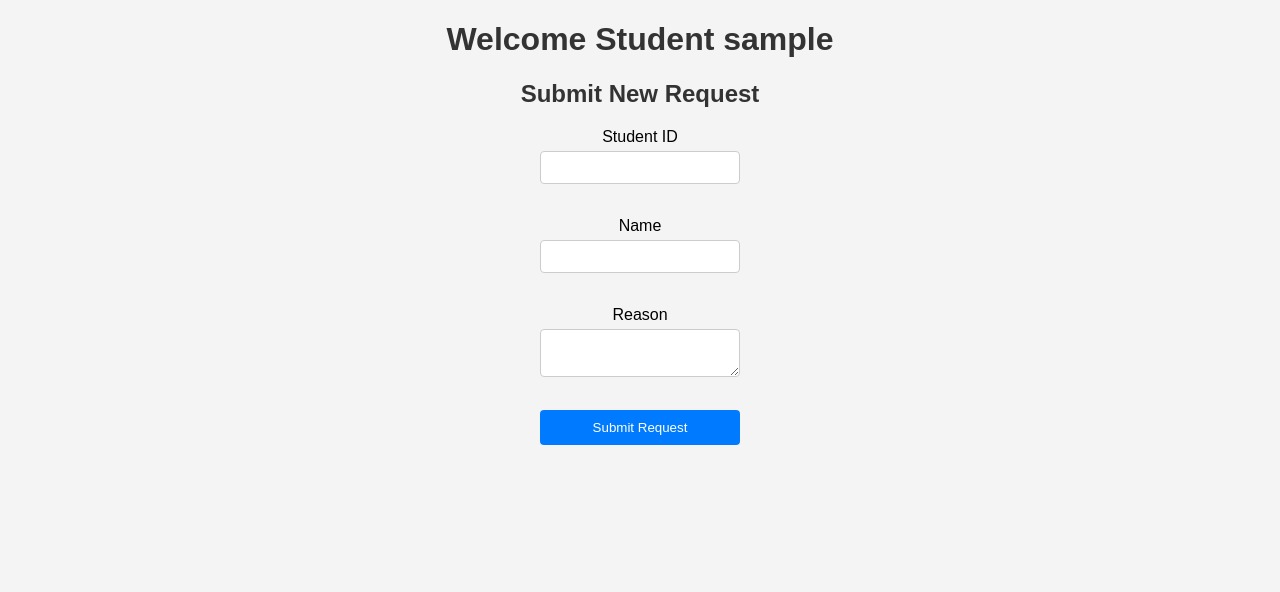
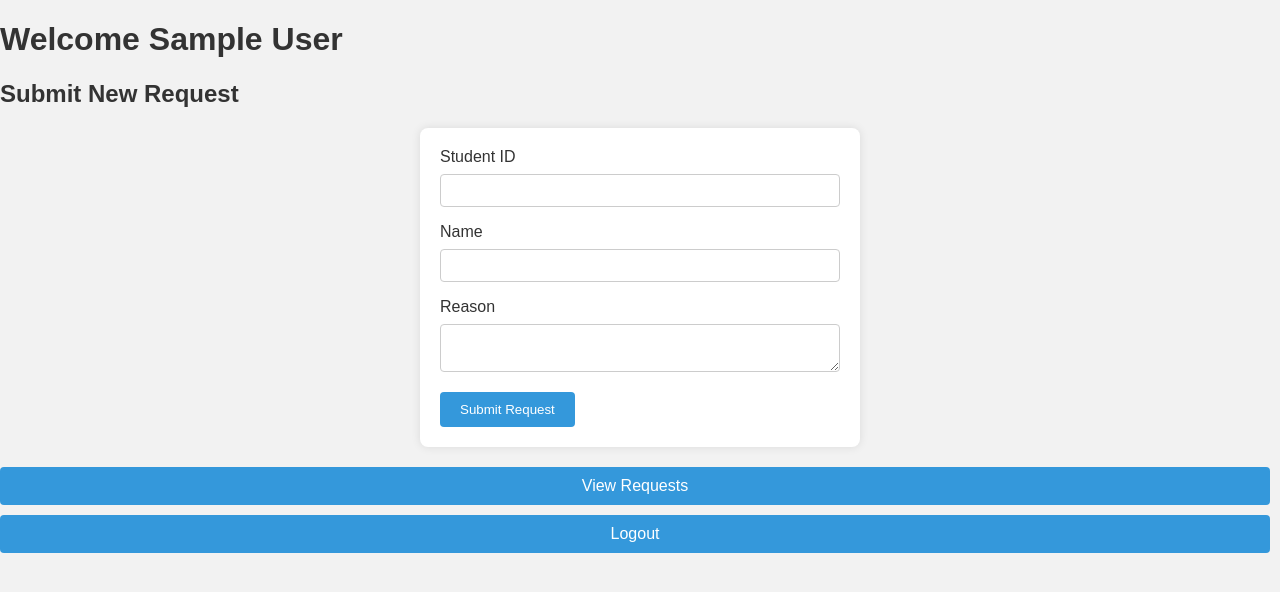
Before and after one commit to praneeth-pingali/AUgatepass, a Flask app: page /student in a window 1280 px wide. Shown: the top 592 px of the page. Run offline with Flask 2, Linux system fonts and the light colour scheme; the visitor is signed in with stand-in values (Sample User, id 1); some libraries are stand-ins or nearby versions.

Commit message:
logout logic

```diff
--- a/app.py
+++ b/app.py
@@ -55,15 +55,26 @@ def prioritize_text(text):
 
 @app.route('/', methods=['GET', 'POST'])
 def login():
+    if session.get("login_type"):
+        if (session["login_type"] == "student"):
+            return redirect(url_for('student'))
+        if (session["login_type"] == "faculty"):
+            return redirect(url_for('faculty'))
+        if (session["login_type"] == "security"):
+            return redirect(url_for('security'))
+
     if request.method == 'POST':
         username = request.form['username']
         password = request.form['password']
         login_type = request.form['login_type']
         session["username"] = request.form['username']
+        session["login_type"] = request.form['login_type']
 
         user_data = None
         if login_type == 'student':
             user_data = mongo.db.studentdata.find_one({'username': username, 'password': password})
+            user = mongo.db.students.find_one({'username': username})
+            session['name'] = user.get('name', '')
         elif login_type == 'faculty':
             user_data = mongo.db.facultydata.find_one({'username': username, 'password': password})
         elif login_type == 'security':
@@ -81,6 +92,11 @@ def login():
                 return redirect(url_for('view_requests'))
 
     return render_template('login.html')
+
+@app.route("/logout")
+def logout():
+    session["login_type"] = None
+    return redirect("/")
 
 @app.route('/register', methods=['GET', 'POST'])
 def register():
@@ -176,15 +192,13 @@ def visitors_log():
 
 @app.route('/view_requests', methods=['GET', 'POST'])
 def view_requests():
-    if request.method == 'POST':
-        student_id = request.form['student_id']
+
+        student_id = session['username']
         requests = list(mongo.db.requests.find({'student_id': student_id}))
 
         approved_requests = [req for req in requests if req['status'] == 'Approved']
 
         return render_template('view_requests.html', student_id=student_id, requests=requests, approved_requests=approved_requests)
-
-    return render_template('view_requests_form.html')
 
 @app.route('/generate_qr/<key>')
 def generate_qr(key):
--- a/static/style1.css
+++ b/static/style1.css
@@ -1,74 +1,73 @@
 body {
-    font-family: 'Arial', sans-serif;
-    background-color: #f4f4f4;
+  font-family: Arial, sans-serif;
+  background-color: #f2f2f2;
   margin: 0;
   padding: 0;
 }
 
 h1, h2 {
-    text-align: center;
   color: #333;
 }
 
-  .container {
+form {
   max-width: 400px;
-    margin: 50px auto;
+  margin: 20px auto;
   background-color: #fff;
   padding: 20px;
   border-radius: 8px;
   box-shadow: 0 0 10px rgba(0, 0, 0, 0.1);
 }
 
-  form {
-    display: flex;
-    flex-direction: column;
-    width: 100%; /* Take the full width of the container */
-    align-items: center; /* Center all elements horizontally */
+label {
+  display: block;
+  margin-bottom: 8px;
+  color: #333;
 }
 
-  label {
-    margin-bottom: 5px;
-  }
-
-  input,
-  textarea {
+input, textarea {
+  width: 100%;
   padding: 8px;
-    margin-bottom: 15px;
+  margin-bottom: 16px;
+  box-sizing: border-box;
   border: 1px solid #ccc;
   border-radius: 4px;
-    width: 200px; /* Set the width */
-    box-sizing: border-box;
 }
 
 button {
-    padding: 10px;
-    background-color: #007bff;
+  background-color: #3498db;
   color: #fff;
+  padding: 10px 20px;
   border: none;
   border-radius: 4px;
   cursor: pointer;
-    width: 200px; /* Set the width */
-    box-sizing: border-box;
 }
 
 button:hover {
-    background-color: #0056b3;
+  background-color: #2980b9;
 }
 
-  ul {
-    list-style: none;
-    padding: 0;
+.options-container {
+  text-align: center;
+  margin-top: 20px;
 }
 
-  li {
-    margin-bottom: 10px;
+.option-button {
+  background-color: #3498db;
+  color: #fff;
+  text-decoration: none;
+  padding: 10px 20px;
+  border-radius: 4px;
+  margin-right: 10px;
 }
 
-  a {
-    text-decoration: none;
-    color: #007bff;
+.option-button:hover {
+  background-color: #2980b9;
 }
 
-  a:hover {
-    text-decoration: underline;
+/* Center the button */
+.options-container a {
+  display: flex;
+  justify-content: center;
+  align-items: center;
+  margin-top: 10px; /* Adjust the margin-top as needed */
 }
--- a/templates/faculty.html
+++ b/templates/faculty.html
@@ -22,6 +22,10 @@
         {% endfor %}
     </form>
 
+    <div class="options-container">
+        <a class="option-button" href="{{ url_for('logout') }}">Logout</a>
+    </div>
+
     <script>
         document.addEventListener('DOMContentLoaded', function () {
             const buttons = document.querySelectorAll('[formaction="{{ url_for('faculty') }}"]');
--- a/templates/login.html
+++ b/templates/login.html
@@ -20,7 +20,6 @@
             <button type="submit" name="login_type" value="faculty">Faculty Login</button>
             <button type="submit" name="login_type" value="security">Security Login</button>
         </form>
-        <a href="{{ url_for('view_requests') }}" class="view-requests-link">View Requests</a>
     </div>
 </body>
 </html>
--- a/templates/security.html
+++ b/templates/security.html
@@ -15,6 +15,8 @@
         <a class="option-button" href="{{ url_for('security', action='entry') }}">Visitor Entry</a>
         <a class="option-button" href="{{ url_for('visitors_log') }}">Visitors Log View</a>
         <a class="option-button" href="https://augatepass.onrender.com/cam">Scan QR Code</a>
+
+        <a class="option-button" href="{{ url_for('logout') }}">Logout</a>
     </div>
 
     {% if request.args.get('action') == 'entry' %}
--- a/templates/student.html
+++ b/templates/student.html
@@ -8,7 +8,7 @@
     <link rel="stylesheet" href="{{ url_for('static', filename='style1.css') }}">
 </head>
 <body>
-    <h1>Welcome Student {{ session.username }}</h1>
+    <h1>Welcome {{ session.name }}</h1>
     <h2>Submit New Request</h2>
     <form action="{{ url_for('student') }}" method="post">
         <label for="student_id">Student ID</label>
@@ -19,5 +19,11 @@
         <textarea id="reason" name="reason" required></textarea><br>
         <button type="submit">Submit Request</button>
     </form>
+
+    <div class="options-container">
+
+        <a class="option-button" href="{{ url_for('view_requests') }}">View Requests</a>
+        <a class="option-button" href="{{ url_for('logout') }}">Logout</a>
+    </div>
 </body>
 </html>
```
Also changed, not shown: temp1.py (added, +13 -0 lines), 4 other files. Lines whose indentation alone changed are shown as unchanged.
